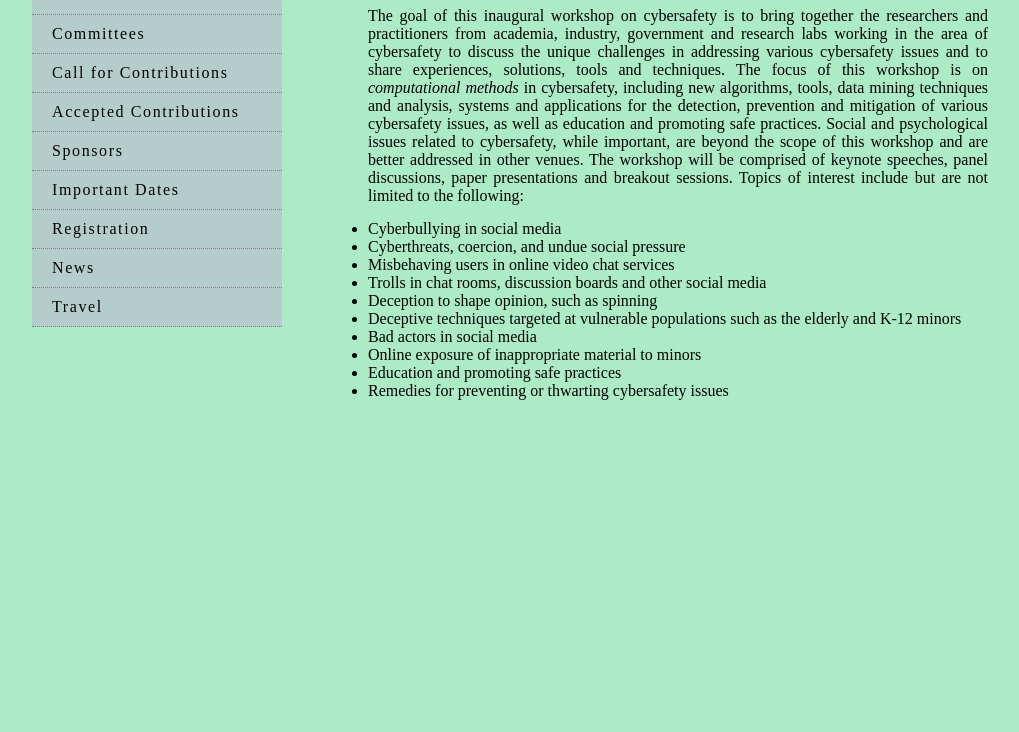
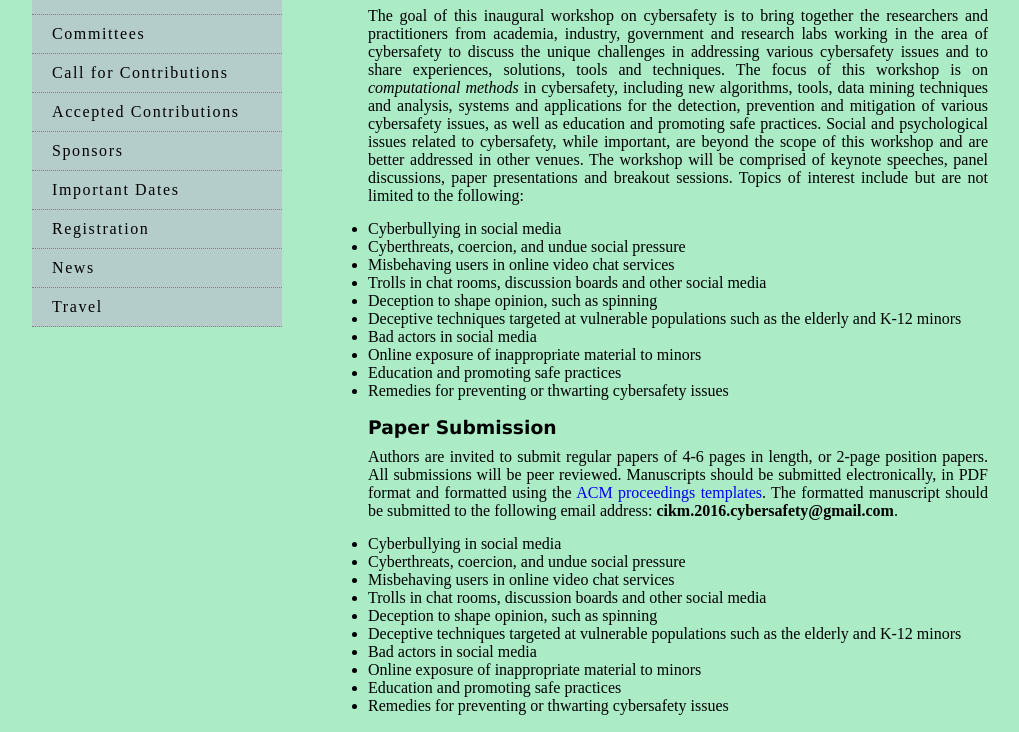
Before and after one commit to cybersafety2016/cybersafety2016.github.io, a plain HTML site: page call_for_contributions/index.html in a window 1280 px wide. Shown: the part 223-955 px from the top of the page, without its empty margins (130-1149 px from the left). Before the commit the page ends 800 px from the top, so only its background shows below. Drawn offline with Linux system fonts and the light colour scheme.

Commit message:
template

```diff
--- a/call_for_contributions/index.html
+++ b/call_for_contributions/index.html
@@ -52,6 +52,34 @@
 					</td>
 
 				</tr>
+
+				<tr>
+					<td>
+						<div>
+						<h3>Paper Submission</h3>
+						<p>Authors are invited to submit regular papers of 4-6 pages in length, or 2-page position papers.  All submissions will be peer reviewed.  Manuscripts should be submitted electronically, in PDF format and formatted using the <a target="_tab" href="http://www.acm.org/sigs/publications/proceedings-templates">ACM proceedings templates</a>. The formatted manuscript should be submitted to the following email address: <b>cikm.2016.cybersafety@gmail.com</b>.
+</p>
+						<p>
+							<ul>
+								<li>Cyberbullying in social media</li>
+								<li>Cyberthreats, coercion, and undue social pressure</li>
+								<li>Misbehaving users in online video chat services</li>
+								<li>Trolls in chat rooms, discussion boards and other social media</li>
+								<li>Deception to shape opinion, such as spinning</li>
+								<li>Deceptive techniques targeted at vulnerable populations such as the elderly and K-12 minors</li>
+								<li>Bad actors in social media</li>
+								<li>Online exposure of inappropriate material to minors</li>
+								<li>Education and promoting safe practices</li>
+								<li>Remedies for preventing or thwarting cybersafety issues</li>
+							</ul>
+							</p>
+
+						</div>
+
+
+					</td>
+
+				</tr>
 			</table>
 
 		</div>
```
Also changed, not shown: committees/index.html (+1 -1 lines).
